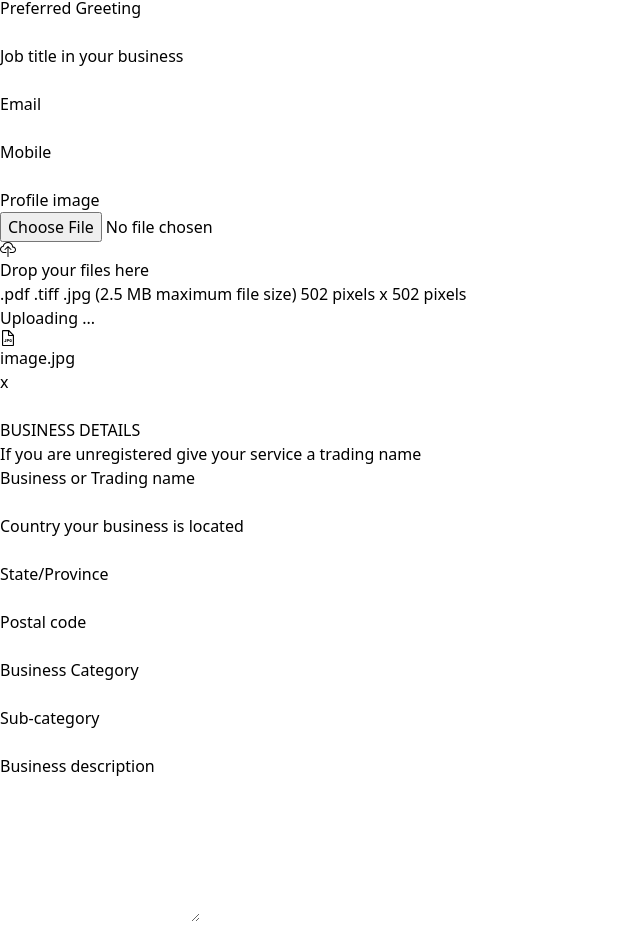
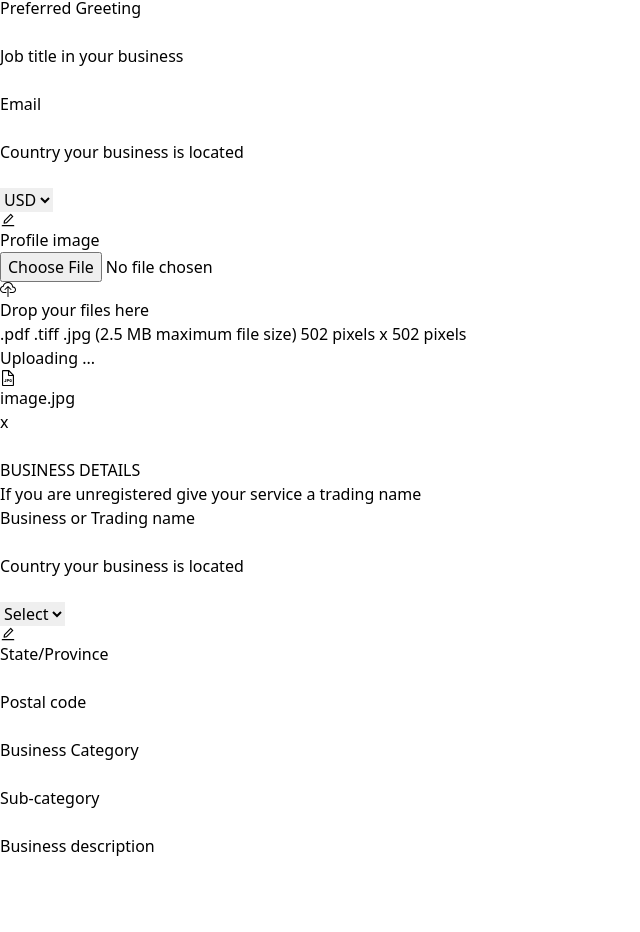
Before and after one commit to Shahnawaz-Muhammad/dashboard-abacus, a React (Vite) app: page /account in a window 1280 px wide. Shown: the part 1158-2090 px from the top of the page, without its empty margins (0-640 px from the left). Built offline with nearby package versions, Linux system fonts and the light colour scheme; some icons are missing.

Commit message:
files reset/recovered

```diff
--- a/src/components/profile-update-form/index.jsx
+++ b/src/components/profile-update-form/index.jsx
@@ -86,8 +86,37 @@ const Form = () => {
         <InputField label="Email" name="email" id="email" />
       </div>
 
-      <div className="sm:col-span-3">
-        <InputField label="Mobile" name="mobile" id="mobile" />
+      <div className="sm:col-span-3 relative">
+        <div>
+          <label
+           htmlFor="business-country"
+            className="block text-md font-medium leading-6 text-gray-100"
+          >
+            Country your business is located
+          </label>
+          <div className="relative mt-2 rounded-md shadow-sm">
+            <input
+              type="text"
+              name="business-country"
+              id="business-country"
+              className="block w-full rounded-lg border py-2 pr-7 pl-24 bg-transparent  border-gray-400 text-gray-100 focus:outline-none placeholder:text-gray-400  sm:text-sm sm:leading-6"
+            />
+            <div className="absolute inset-y-0 left-0 flex items-center ">
+              <select
+                id="country-code"
+                name="country-code"
+                className="h-full rounded-md border-0 bg-transparent focus:outline-none py-0 pl-2 pr-7 text-gray-400 sm:text-sm"
+              >
+                <option>USD</option>
+                <option>CAD</option>
+                <option>EUR</option>
+              </select>
+            </div>
+            <div className="absolute inset-y-0 right-3 flex items-center">
+              <AiOutlineEdit className="text-white text-lg" />
+            </div>
+          </div>
+        </div>
       </div>
 
       <div className="col-span-full w-full flex flex-col md:flex-row md:gap-16">
@@ -164,12 +193,38 @@ const Form = () => {
         />
       </div>
 
-      <div className="sm:col-span-3">
-        <InputField
-          label="Country your business is located"
-          name="business-country"
-          id="business-country"
-        />
+      <div className="sm:col-span-3 relative">
+        <div>
+          <label
+           htmlFor="price"
+            className="block text-md font-medium leading-6 text-gray-100"
+          >
+            Country your business is located
+          </label>
+          <div className="relative mt-2 rounded-md shadow-sm">
+            <input
+              type="text"
+              name="business-country"
+              id="business-country"
+              className="block w-full rounded-lg border py-2.5 pr-7 pl-24 bg-transparent  border-gray-400 text-gray-100 focus:outline-none placeholder:text-gray-400  sm:text-sm sm:leading-6"
+            />
+            <div className="absolute inset-y-0 left-0 flex items-center ">
+              <select
+                id="business-country-options"
+                name="business-country-options"
+                className="h-full rounded-md border-0 bg-transparent focus:outline-none py-0 pl-2 pr-7 text-gray-400 sm:text-sm"
+              >
+                <option>Select</option>
+                <option>USD</option>
+                <option>CAD</option>
+                <option>EUR</option>
+              </select>
+            </div>
+            <div className="absolute inset-y-0 right-3 flex items-center">
+              <AiOutlineEdit className="text-white text-lg" />
+            </div>
+          </div>
+        </div>
       </div>
 
       <div className="sm:col-span-3">
```
